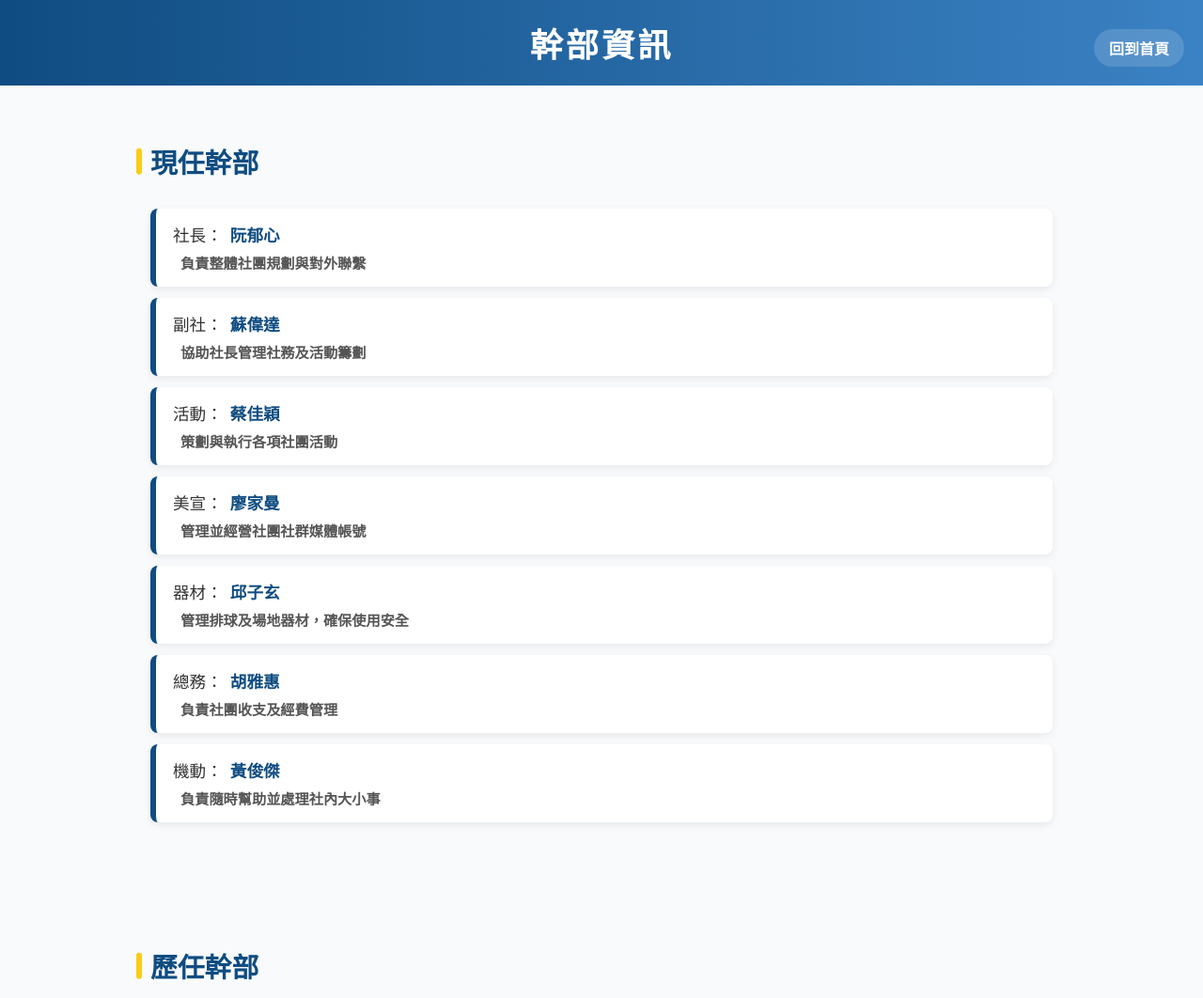
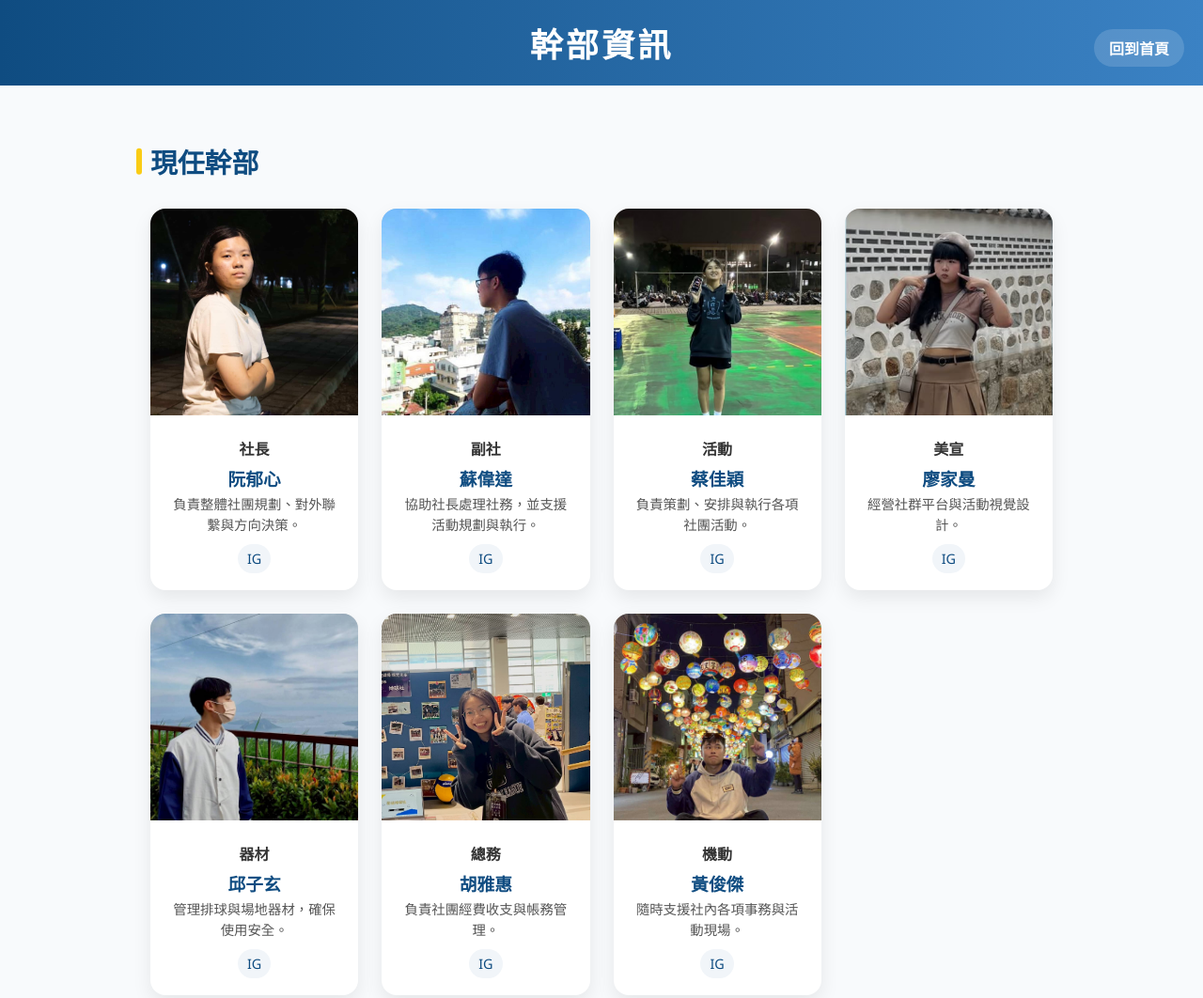
Before and after one commit to Blanco224/Volleyball_club, a plain HTML site: page pm.html in a window 1280 px wide. Shown: the top 1062 px of the page at 94% size. Drawn offline with Linux system fonts and the light colour scheme.

Commit message:
Add files via upload

```diff
--- a/pm.html
+++ b/pm.html
@@ -124,6 +124,76 @@ ul.officers li .desc{
 .accordion-content li{
   padding:5px 0;
 }
+
+/* ===== 幹部字卡 ===== */
+.officer-grid{
+  display:grid;
+  grid-template-columns:repeat(auto-fit,minmax(220px,1fr));
+  gap:25px;
+}
+
+.officer-card{
+  background:#fff;
+  border-radius:16px;
+  overflow:hidden;
+  box-shadow:0 8px 20px rgba(0,0,0,.08);
+  transition:.3s;
+  text-align:center;
+}
+
+.officer-card:hover{
+  transform:translateY(-6px);
+}
+
+.officer-photo{
+  width:100%;
+  height:220px;
+  object-fit:cover;
+  background:#ddd;
+}
+
+.officer-body{
+  padding:18px;
+}
+
+.officer-body h3{
+  color:var(--blue-dark);
+  margin-bottom:4px;
+}
+
+.officer-body span{
+  display:block;
+  font-weight:bold;
+  margin-bottom:6px;
+}
+
+.officer-body p{
+  font-size:.9rem;
+  color:#555;
+  line-height:1.5;
+  margin-bottom:10px;
+}
+
+.contact{
+  display:flex;
+  justify-content:center;
+  gap:10px;
+  font-size:.9rem;
+}
+
+.contact a{
+  text-decoration:none;
+  color:#0f4c81;
+  background:#f1f5f9;
+  padding:6px 10px;
+  border-radius:20px;
+  transition:.2s;
+}
+
+.contact a:hover{
+  background:var(--yellow);
+}
+
 footer{
   background:var(--blue-dark);
   color:#fff;
@@ -140,15 +210,96 @@ footer{
 
 <section>
   <h2>現任幹部</h2>
-  <ul class="officers">
-    <li>社長：<span>阮郁心</span><span class="desc">負責整體社團規劃與對外聯繫</span></li>
-    <li>副社：<span>蘇偉達</span><span class="desc">協助社長管理社務及活動籌劃</span></li>
-    <li>活動：<span>蔡佳穎</span><span class="desc">策劃與執行各項社團活動</span></li>
-    <li>美宣：<span>廖家曼</span><span class="desc">管理並經營社團社群媒體帳號</span></li>
-    <li>器材：<span>邱子玄</span><span class="desc">管理排球及場地器材，確保使用安全</span></li>
-    <li>總務：<span>胡雅惠</span><span class="desc">負責社團收支及經費管理</span></li>
-    <li>機動：<span>黃俊傑</span><span class="desc">負責隨時幫助並處理社內大小事</span></li>
-  </ul>
+
+  <div class="officer-grid">
+
+    <div class="officer-card">
+      <img src="社長.jpg" class="officer-photo" alt="社長">
+      <div class="officer-body">
+        <span>社長</span>
+        <h3>阮郁心</h3>
+        <p>負責整體社團規劃、對外聯繫與方向決策。</p>
+        <div class="contact">
+          <a href="https://www.instagram.com/blanco.___.224/">IG</a>
+        </div>
+      </div>
+    </div>
+
+    <div class="officer-card">
+      <img src="副社.jpg" class="officer-photo" alt="副社">
+      <div class="officer-body">
+        <span>副社</span>
+        <h3>蘇偉達</h3>
+        <p>協助社長處理社務，並支援活動規劃與執行。</p>
+        <div class="contact">
+          <a href="https://www.instagram.com/weida1222/">IG</a>
+        </div>
+      </div>
+    </div>
+
+    <div class="officer-card">
+      <img src="活動.jpg" class="officer-photo" alt="活動">
+      <div class="officer-body">
+        <span>活動</span>
+        <h3>蔡佳穎</h3>
+        <p>負責策劃、安排與執行各項社團活動。</p>
+        <div class="contact">
+          <a href="https://www.instagram.com/jiaying_01_31/">IG</a>
+        </div>
+      </div>
+    </div>
+
+    <div class="officer-card">
+      <img src="美宣.png" class="officer-photo" alt="美宣">
+      <div class="officer-body">
+        <span>美宣</span>
+        <h3>廖家曼</h3>
+        <p>經營社群平台與活動視覺設計。</p>
+        <div class="contact">
+          <a href="https://www.instagram.com/_nvi.yy_/">IG</a>
+        </div>
+      </div>
+    </div>
+
+    <div class="officer-card">
+      <img src="器材.jpg" class="officer-photo" alt="器材">
+      <div class="officer-body">
+        <span>器材</span>
+        <h3>邱子玄</h3>
+        <p>管理排球與場地器材，確保使用安全。</p>
+        <div class="contact">
+          <a href="https://www.instagram.com/qzx03_08/">IG</a>
+        </div>
+      </div>
+    </div>
+
+    <div class="officer-card">
+      <img src="總務.jpg" class="officer-photo" alt="總務">
+      <div class="officer-body">
+        <span>總務</span>
+        <h3>胡雅惠</h3>
+        <p>負責社團經費收支與帳務管理。</p>
+        <div class="contact">
+          <a href="https://www.instagram.com/hyh___24/">IG</a>
+        </div>
+      </div>
+    </div>
+
+    <div class="officer-card">
+      <img src="機動.jpg" class="officer-photo" alt="機動">
+      <div class="officer-body">
+        <span>機動</span>
+        <h3>黃俊傑</h3>
+        <p>隨時支援社內各項事務與活動現場。</p>
+        <div class="contact">
+          <a href="https://www.instagram.com/jluffy_7_friend/">IG</a>
+        </div>
+      </div>
+    </div>
+
+  </div>
+</section>
+
 </section>
 
 <section>
```
Also changed, not shown: 副社.jpg (added), 器材.jpg (added), 機動.jpg (added), 活動.jpg (added), 社長.jpg (added), 總務.jpg (added), 美宣.png (added).
